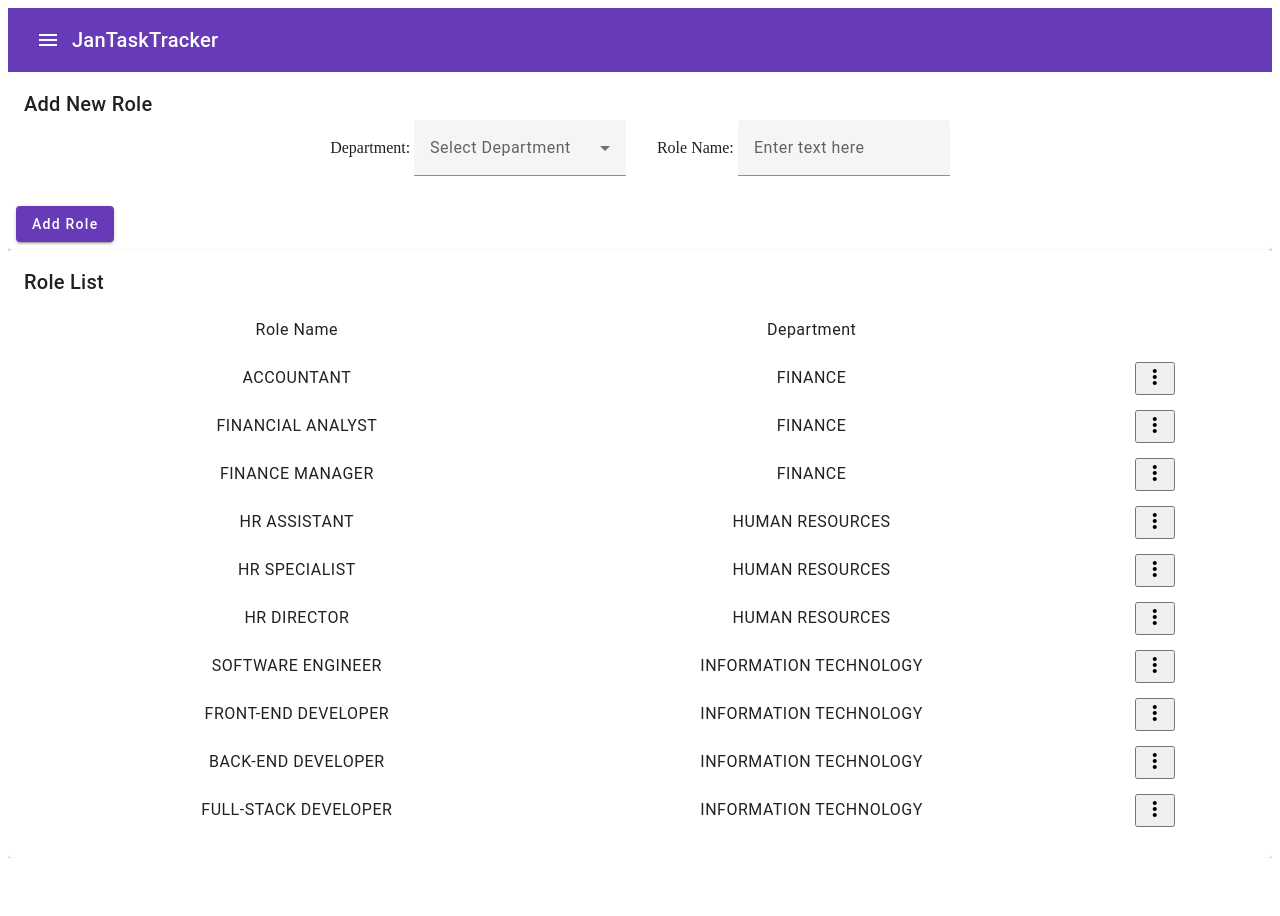
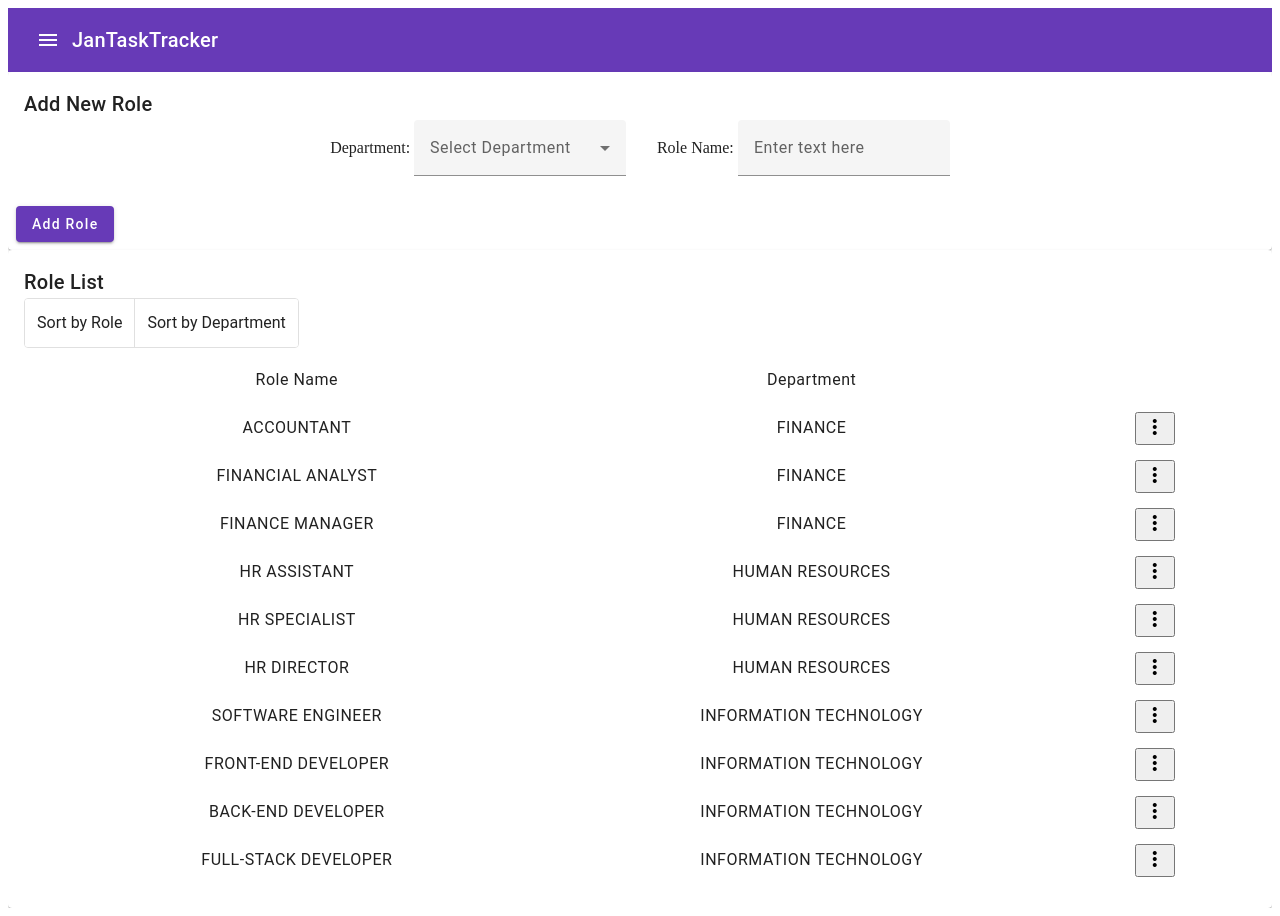
Before and after one commit to TimothyJan/JanTaskTracker-AngularMaterial-Frontend, an Angular app: page /roles in a window 1280 px wide. Before the commit the page ends 866 px from the top, so only its background shows below. Built offline with nearby package versions, Linux system fonts and the light colour scheme.

Commit message:
Added Role sort

```diff
--- a/src/app/pages/roles/role-create/role-create.component.ts
+++ b/src/app/pages/roles/role-create/role-create.component.ts
@@ -2,13 +2,13 @@ import { Component, inject } from '@angular/core';
 import { CommonModule } from '@angular/common';
 import { FormControl, FormGroup, FormsModule, ReactiveFormsModule, Validators } from '@angular/forms';
 import { InputComponent } from '../../../components/input/input.component';
+import { SnackbarService } from '../../../services/snackbar.service';
 import { RoleService } from '../../../services/role.service';
-import { SnackbarService } from '../../../services/snackbar.service';
+import { SelectDepartmentComponent } from "../../../components/select-department/select-department.component";
 
 import { MatCardModule } from '@angular/material/card';
 import { MatButtonModule } from '@angular/material/button';
 import { MatSelectModule } from '@angular/material/select';
-import { SelectDepartmentComponent } from "../../../components/select-department/select-department.component";
 
 @Component({
   selector: 'app-role-create',
--- a/src/app/pages/roles/role-list/role-list.component.html
+++ b/src/app/pages/roles/role-list/role-list.component.html
@@ -4,8 +4,18 @@
   </mat-card-header>
 
   <mat-card-content>
+    <div class="sort-controls">
+      <mat-button-toggle-group>
+        <mat-button-toggle (click)="toggleSort('role')" [checked]="sortBy === 'role'">
+          Sort by Role
+        </mat-button-toggle>
+        <mat-button-toggle (click)="toggleSort('department')" [checked]="sortBy === 'department'">
+          Sort by Department
+        </mat-button-toggle>
+      </mat-button-toggle-group>
+    </div>
+
     <mat-list>
-
       <mat-list-item>
         <mat-grid-list cols="7">
           <mat-grid-tile colspan="3">
@@ -19,7 +29,7 @@
         </mat-grid-list>
       </mat-list-item>
 
-      <mat-list-item *ngFor="let role of roles">
+      <mat-list-item *ngFor="let role of sortedRoles">
         <mat-grid-list cols="7">
           <mat-grid-tile colspan="3">
             {{ role.roleName }}
@@ -28,21 +38,16 @@
             {{ getDepartmentName(role.departmentId) }}
           </mat-grid-tile>
           <mat-grid-tile colspan="1">
-
             <button matButton [matMenuTriggerFor]="menu">
               <mat-icon>more_vert</mat-icon>
             </button>
-
             <mat-menu #menu="matMenu">
               <button mat-menu-item (click)="onOpenEditDialog(role.roleId)">Edit</button>
               <button mat-menu-item (click)="onDelete(role.roleId)">Delete</button>
-              <button mat-menu-item>Cancel</button>
             </mat-menu>
-
           </mat-grid-tile>
         </mat-grid-list>
       </mat-list-item>
-
     </mat-list>
   </mat-card-content>
 </mat-card>
--- a/src/app/pages/roles/role-list/role-list.component.ts
+++ b/src/app/pages/roles/role-list/role-list.component.ts
@@ -10,9 +10,10 @@ import { MatCardModule } from '@angular/material/card';
 import { MatListModule } from '@angular/material/list';
 import { MatGridListModule } from '@angular/material/grid-list';
 import { MatButtonModule } from '@angular/material/button';
-import { MatIconModule}  from '@angular/material/icon';
+import { MatIconModule } from '@angular/material/icon';
 import { MatMenuModule } from '@angular/material/menu';
 import { MatDialog } from '@angular/material/dialog';
+import { MatButtonToggleModule } from '@angular/material/button-toggle';
 import { RoleEditComponent } from '../../../components/dialogs/role-edit/role-edit.component';
 
 @Component({
@@ -24,7 +25,8 @@ import { RoleEditComponent } from '../../../components/dialogs/role-edit/role-ed
     MatGridListModule,
     MatButtonModule,
     MatIconModule,
-    MatMenuModule
+    MatMenuModule,
+    MatButtonToggleModule
   ],
   templateUrl: './role-list.component.html',
   styleUrl: './role-list.component.css',
@@ -36,6 +38,8 @@ export class RoleListComponent implements OnInit {
   private _roleService = inject(RoleService);
   roles: Role[] = [];
   departments: Department[] = [];
+  sortedRoles: Role[] = [];
+  sortBy: 'role' | 'department' | 'none' = 'none';
 
   constructor(
     private dialog: MatDialog
@@ -44,11 +48,16 @@ export class RoleListComponent implements OnInit {
   ngOnInit(): void {
     this.getRoles();
     this.getDepartments();
+    this._roleService.rolesChanged$.subscribe(() => {
+      this.getRoles();
+      this.sortRoles();
+    });
   }
 
   /** Get all roles */
   getRoles(): void {
     this.roles = this._roleService.getRoles();
+    this.sortRoles();
   }
 
   /** Get all departments */
@@ -56,14 +65,42 @@ export class RoleListComponent implements OnInit {
     this.departments = this._departmentService.getDepartments();
   }
 
+  /** Sort roles based on current sortBy value */
+  sortRoles(): void {
+    if (this.sortBy === 'none') {
+      this.sortedRoles = [...this.roles];
+      return;
+    }
+
+    this.sortedRoles = [...this.roles].sort((a, b) => {
+      if (this.sortBy === 'role') {
+        return a.roleName.localeCompare(b.roleName);
+      } else {
+        const aDept = this.getDepartmentName(a.departmentId) || '';
+        const bDept = this.getDepartmentName(b.departmentId) || '';
+        return aDept.localeCompare(bDept);
+      }
+    });
+  }
+
+  /** Toggle sorting */
+  toggleSort(sortType: 'role' | 'department'): void {
+    if (this.sortBy === sortType) {
+      this.sortBy = 'none'; // Toggle off if already sorted by this type
+    } else {
+      this.sortBy = sortType; // Set new sort type
+    }
+    this.sortRoles();
+  }
+
   /** Get Department name from DepartmentId */
   getDepartmentName(departmentId: number): string | undefined {
-    const department = this.departments.find(dep => dep.departmentId == departmentId);
+    const department = this.departments.find(dep => dep.departmentId === departmentId);
     return department ? department.departmentName : undefined;
   }
 
   /** Open Role Edit dialog */
-  onOpenEditDialog(roleId: number) : void {
+  onOpenEditDialog(roleId: number): void {
     this.dialog.open(RoleEditComponent, {
       width: '400px',
       data: { roleId }
@@ -71,13 +108,11 @@ export class RoleListComponent implements OnInit {
   }
 
   /** Delete Role */
-  onDelete(roleId: number) : void {
+  onDelete(roleId: number): void {
     const confirmDelete = confirm('Are you sure you want to delete this role?');
     if (confirmDelete) {
       this._roleService.deleteRole(roleId);
-      this.getRoles();
       this._snackbar.success("Role deleted.");
     }
   }
-
 }
```
